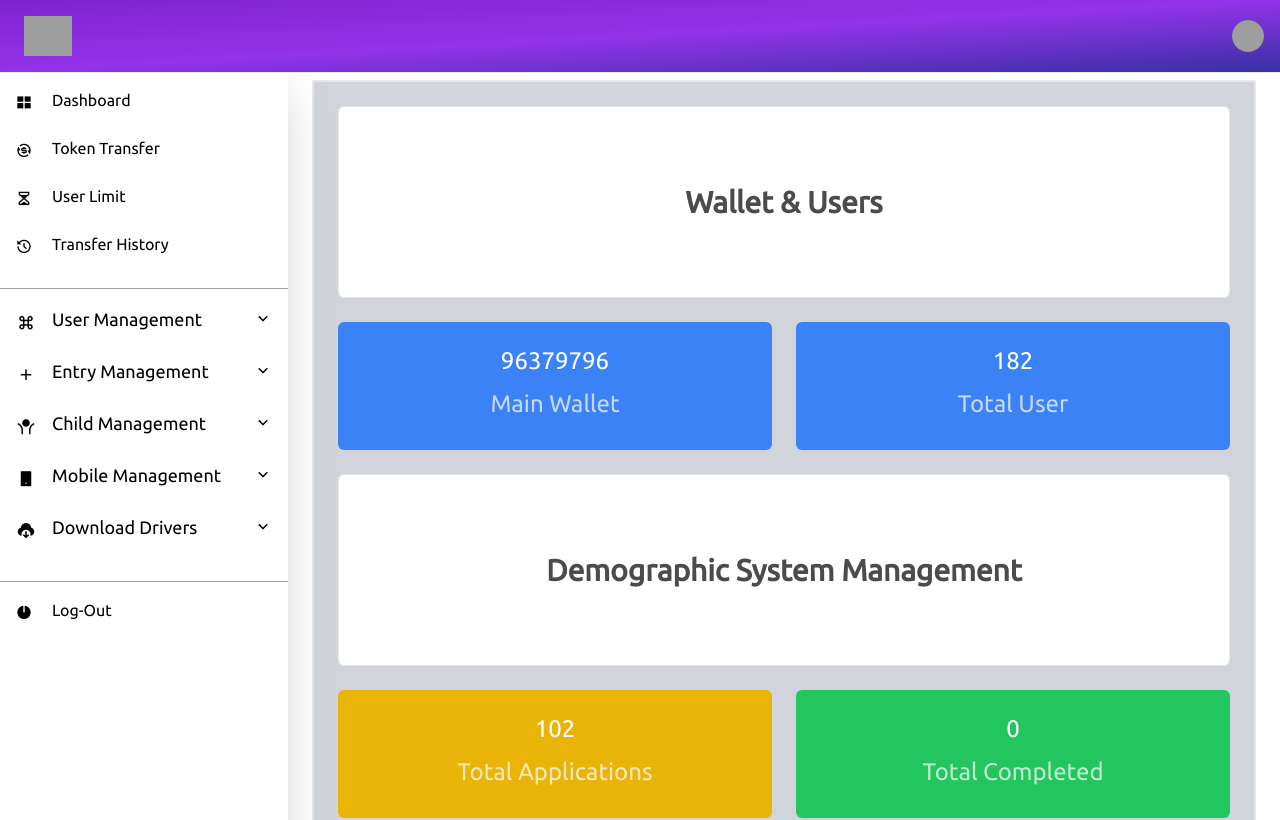
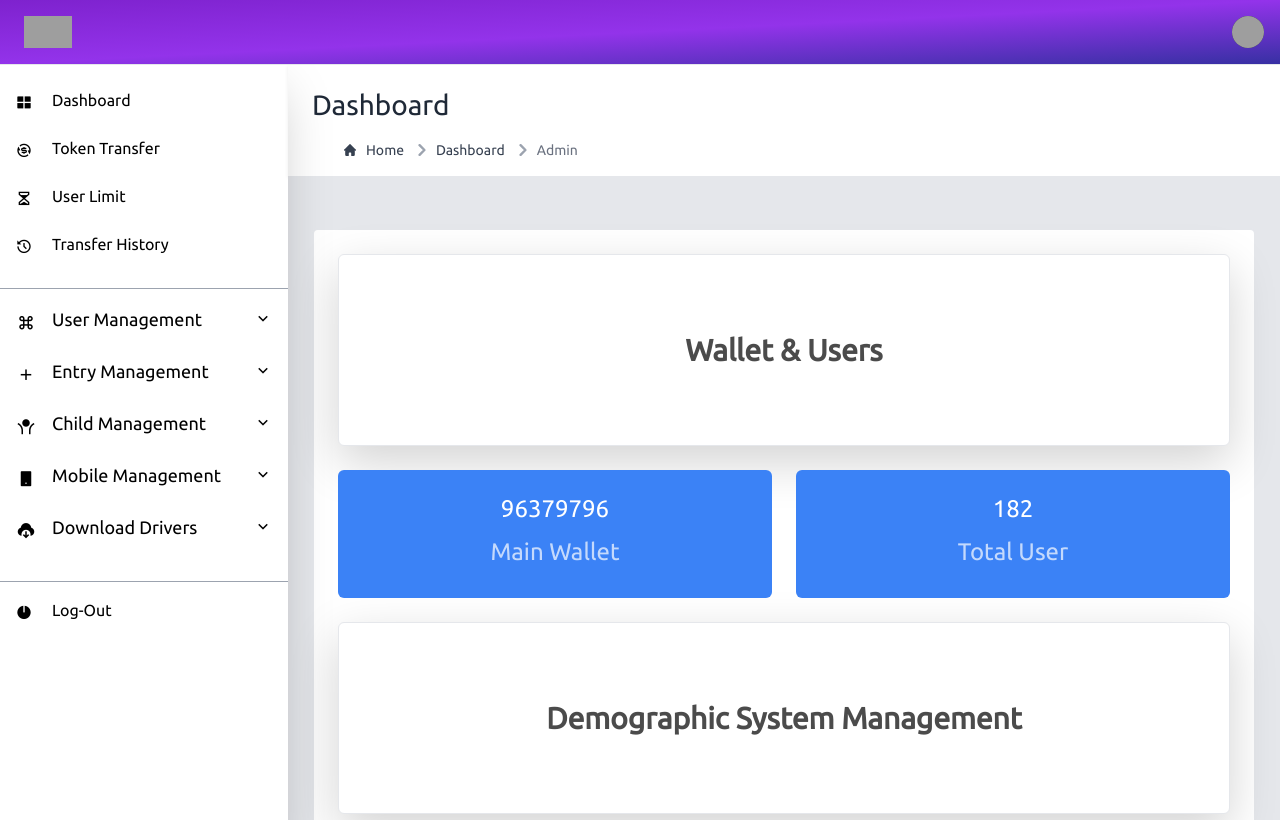
Before and after one commit to C00deian/aadhar, a React (Create React App) app: page /dashboard in a window 1280 px wide. Shown: the top 820 px of the page. Built offline with nearby package versions, Linux system fonts and the light colour scheme; grey boxes are pictures that could not be loaded; a web font is replaced by a local one.

Commit message:
Breadcrumb enter

```diff
--- /dev/null
+++ b/src/Users/Admin/BreadCrumb/Breadcrumb.jsx
@@ -0,0 +1,86 @@
+import React from "react";
+import {Link} from "react-router-dom"
+
+const Breadcrumb = () => {
+  return (
+    <>
+      <div
+        className="flex sm:ml-72 mt-16 ml-40 h-28 bg-white px-4 py-4 shadow-sm "
+        aria-label="Breadcrumb"
+      >
+        <div>
+          <h3 className="text-gray-800 mb-3">Dashboard</h3>
+          <ol className="inline-flex items-center space-x-1 md:space-x-2 rtl:space-x-reverse">
+            <li className="inline-flex items-center">
+              <Link
+                href="/dashboard"
+                className="inline-flex items-center text-sm font-medium text-gray-700 hover:text-blue-600 no-underline "
+              >
+                <svg
+                  className="w-3 h-3 me-2.5"
+                  aria-hidden="true"
+                  xmlns="http://www.w3.org/2000/svg"
+                  fill="currentColor"
+                  viewBox="0 0 20 20"
+                >
+                  <path d="m19.707 9.293-2-2-7-7a1 1 0 0 0-1.414 0l-7 7-2 2a1 1 0 0 0 1.414 1.414L2 10.414V18a2 2 0 0 0 2 2h3a1 1 0 0 0 1-1v-4a1 1 0 0 1 1-1h2a1 1 0 0 1 1 1v4a1 1 0 0 0 1 1h3a2 2 0 0 0 2-2v-7.586l.293.293a1 1 0 0 0 1.414-1.414Z" />
+                </svg>
+                Home
+              </Link>
+            </li>
+            <li>
+              <div className="flex items-center">
+                <svg
+                  className="rtl:rotate-180 w-3 h-3 text-gray-400 mx-1"
+                  aria-hidden="true"
+                  xmlns="http://www.w3.org/2000/svg"
+                  fill="none"
+                  viewBox="0 0 6 10"
+                >
+                  <path
+                    stroke="currentColor"
+                    strokeLinecap="round"
+                    strokeLinejoin="round"
+                    strokeWidth={2}
+                    d="m1 9 4-4-4-4"
+                  />
+                </svg>
+                <Link
+                  href="/dashboard"
+                  className="ms-1 text-sm font-medium text-gray-700 hover:text-blue-600 md:ms-2  no-underline"
+                >
+                  {" "}
+                  Dashboard
+                </Link>
+              </div>
+            </li>
+            <li aria-current="page">
+              <div className="flex items-center">
+                <svg
+                  className="rtl:rotate-180 w-3 h-3 text-gray-400 mx-1"
+                  aria-hidden="true"
+                  xmlns="http://www.w3.org/2000/svg"
+                  fill="none"
+                  viewBox="0 0 6 10"
+                >
+                  <path
+                    stroke="currentColor"
+                    strokeLinecap="round"
+                    strokeLinejoin="round"
+                    strokeWidth={2}
+                    d="m1 9 4-4-4-4"
+                  />
+                </svg>
+                <span className="ms-1 text-sm font-medium text-gray-500 md:ms-2 dark:text-gray-400">
+                  Admin
+                </span>
+              </div>
+            </li>
+          </ol>
+        </div>
+      </div>
+    </>
+  );
+};
+
+export default Breadcrumb;
--- a/src/Users/Admin/DashBoard/DashBoard.jsx
+++ b/src/Users/Admin/DashBoard/DashBoard.jsx
@@ -1,17 +1,19 @@
 import React from "react";
 import Asidebar from "../Asidebar/Asidebar";
 import HeaderNavbar from "../HeaderNabar/HeaderNavbar";
+import Breadcrumb from "../BreadCrumb/Breadcrumb";
 
 const DashBoard = () => {
   return (
     <>
     <HeaderNavbar/>
+    <Breadcrumb/>
     <Asidebar/>
-      <div className="p-4 sm:ml-72">
-        <div className="p-4 border-2 border-gray-200 border-solid rounded-sm bg-gray-300  mt-14">
+      <div className="p-4 sm:ml-72 bg-gray-200">
+        <div className="p-4 border-2 border-gray-200 border-solid rounded-md bg-white  mt-7">
           {/* Wallent and user */}
           <div>
-            <div className="flex items-center justify-center h-48 mb-4 rounded bg-white border-1">
+            <div className="flex items-center justify-center h-48 mb-4 rounded bg-white border-1 shadow-lg">
               <p className="text-3xl text-black font-bold ">Wallet & Users</p>
             </div>
             <div className="grid grid-cols-2 gap-4 mb-4">
@@ -29,7 +31,7 @@ const DashBoard = () => {
           {/* Demographic System Management */}
 
           <div>
-            <div className="flex items-center justify-center h-48 mb-4 rounded bg-white border-1">
+            <div className="flex items-center justify-center h-48 mb-4 rounded bg-white border-1 shadow-lg">
               <p className="text-3xl  text-black font-bold">
                 Demographic System Management
               </p>
@@ -51,7 +53,7 @@ const DashBoard = () => {
           </div>
           {/* Child System Management */}
           <div>
-            <div className="flex items-center justify-center h-48 mb-4 rounded bg-white border-1">
+            <div className="flex items-center justify-center h-48 mb-4 rounded bg-white border-1 shadow-lg">
               <p className="text-3xl  text-black font-bold  ">
                 Child System Management
               </p>
@@ -74,7 +76,7 @@ const DashBoard = () => {
             </div>
             {/* Mobile System Management */}
             <div>
-              <div className="flex items-center justify-center h-48 mb-4 rounded bg-white border-1">
+              <div className="flex items-center justify-center h-48 mb-4 rounded bg-white border-1 shadow-lg">
                 <p className="text-3xl  text-black font-semibold  ">
                   Mobile System Management
                 </p>
--- a/src/Users/Admin/HeaderNabar/LeftNav/LeftNav.jsx
+++ b/src/Users/Admin/HeaderNabar/LeftNav/LeftNav.jsx
@@ -30,7 +30,7 @@ const LeftNav = () => {
         <Link to="" className="flex ms-2 md:me-24">
           <img
             src="https://uidai.gov.in/images/langPage/Page-1.svg "
-            className="me-3   h-10 w-12 object-cover "
+            className="me-3   h-8 w-12 object-cover "
             alt=" Aadhar Logo"
           />
 
--- a/src/components/Child/NewEntry/NewEntry.js
+++ b/src/components/Child/NewEntry/NewEntry.js
@@ -136,8 +136,7 @@ const NewEntry = () => {
     <>
       <HeaderNavbar />
       <Asidebar />
-      {/* <div className="first-half">
-
+      <div className="first-half">
         <div className="child-header">
           <h4 className="child-header-title">Child Enrollment System</h4>
         </div>
@@ -147,11 +146,11 @@ const NewEntry = () => {
             <button className="custom-button">View Customers</button>
           </Link>
         </div>
-      </div> */}
+      </div>
       <div className="p-12 sm:ml-72  mb-48 bg-gray-200">
-        <div className="p-4 border-2 rounded-lg mt-14 shadow-xl bg-white">
+        <div className="p-4 border-2 rounded-lg  shadow-xl bg-white">
           <Information />
-          <div className="formContainer">
+
           <div className="formGrid">
             <Input
               onChange={handleInputChange}
@@ -326,7 +325,6 @@ const NewEntry = () => {
           </button>
         </div>
       </div>
-      </div>
     </>
   );
 };
--- a/src/components/Child/NewEntry/newEntry.css
+++ b/src/components/Child/NewEntry/newEntry.css
@@ -1,18 +1,15 @@
-
-.select{
-    padding: .5rem;
+.select {
+  padding: 0.5rem;
 }
 
-.child-header{
+.child-header {
   justify-content: left;
   display: flex;
   /* border: 1px solid green; */
   position: absolute;
   margin-top: 5px;
-
 }
 
-.child-header-title{
+.child-header-title {
   text-align: center;
-
 }
--- a/src/components/FingerPrint/Box.css
+++ b/src/components/FingerPrint/Box.css
@@ -5,8 +5,6 @@
   box-sizing: border-box;
   box-shadow: 1px 1px 5px #d3d1d1;
 }
-
-
 
 img {
   width: 100px;
@@ -31,6 +29,4 @@ transition: background-color 0.3s, color 0.3s;
 .box button:hover {
   background-color: #2980b9;
   color: #fff;
-
-
 }
--- a/src/components/PersonEntry/PersonEntry.js
+++ b/src/components/PersonEntry/PersonEntry.js
@@ -117,7 +117,6 @@ const PersonEntry = () => {
       </div> */}
       <div className="p-12 sm:ml-72  mb-48 bg-gray-200">
         <div className="p-4 border-2 rounded-lg mt-14 shadow-xl bg-white">
-          <div className="formContainer">
           <div className="PurposeGrid ">
             <Input
               onChange={handleInputChange}
@@ -224,7 +223,6 @@ const PersonEntry = () => {
             <Box Src={imageUrl} buttonText="Click" />
             <Box Src={imageUrl} buttonText="Click" />
           </div>
-
           <button onClick={handleSubmit} className="Submit-button">
             {" "}
             <i class="ri-save-fill"> </i>
@@ -232,7 +230,6 @@ const PersonEntry = () => {
           </button>
         </div>
       </div>
-      </div>
     </>
   );
 };
```
Lines whose indentation alone changed are shown as unchanged.
